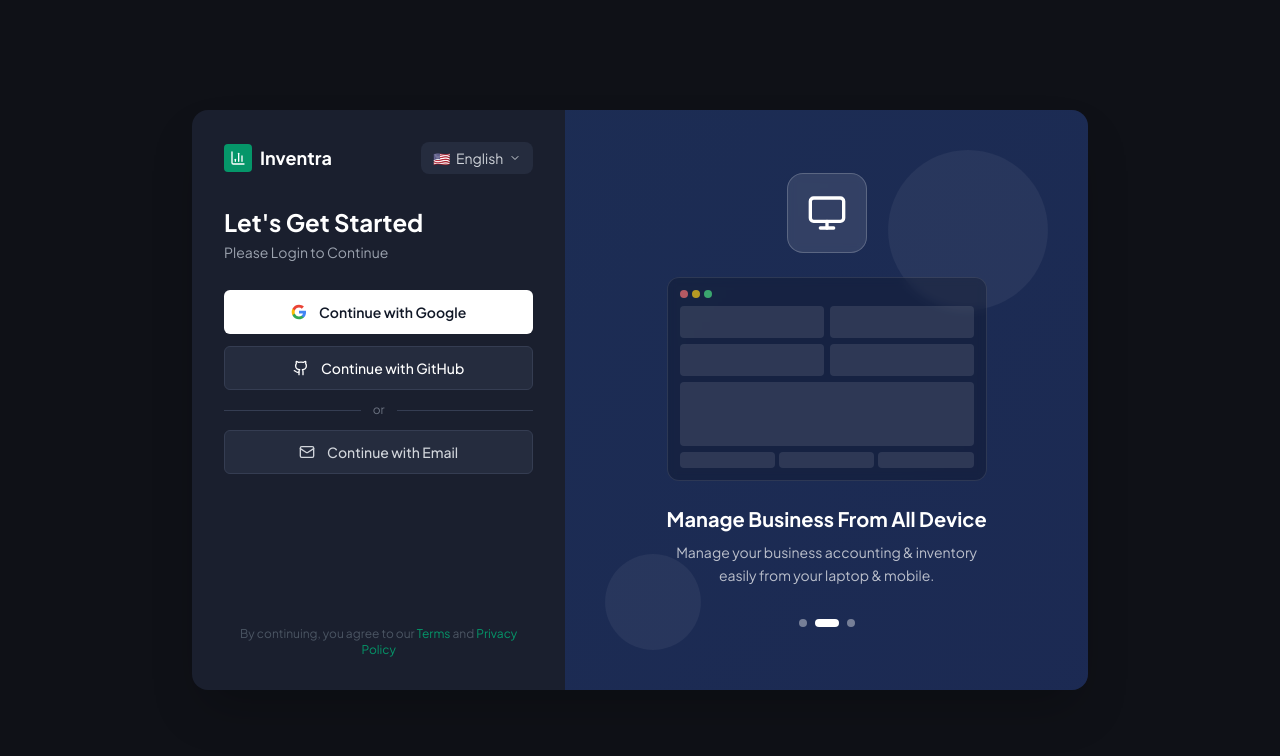
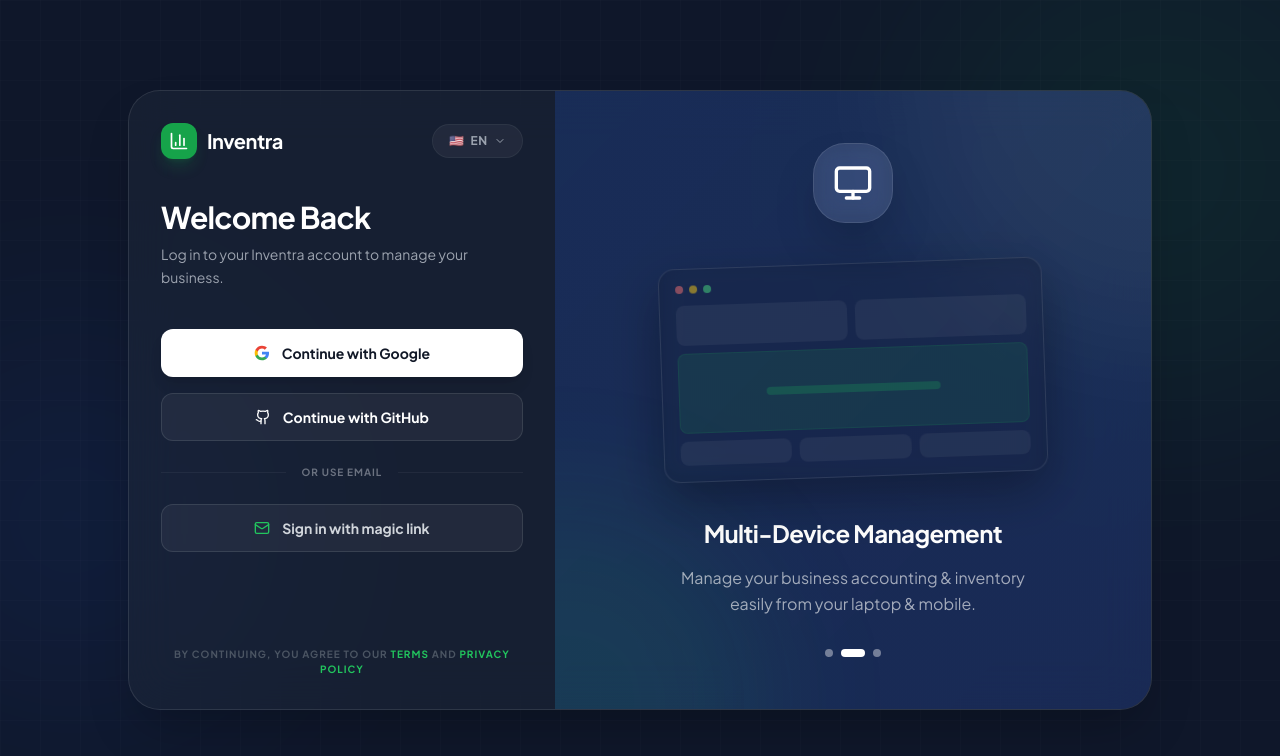
Before and after one commit to milan-thapa/Inventra, a Next.js app: page /login in a window 1280 px wide. Shown: the top 756 px of the page. Built offline with nearby package versions, Linux system fonts and the light colour scheme.

Commit message:
feat: enhance login page UI with professional dark theme and animations

```diff
--- a/src/app/(auth)/login/page.tsx
+++ b/src/app/(auth)/login/page.tsx
@@ -21,11 +21,11 @@ const CAROUSEL_SLIDES = [
     icon: BarChart3,
     title: "Insightful Business Reports",
     description: "Make better business decisions with your business performance report.",
-    color: "from-emerald-600/20 to-emerald-900/40",
+    color: "from-brand-600/20 to-brand-900/40",
   },
   {
     icon: Monitor,
-    title: "Manage Business From All Device",
+    title: "Multi-Device Management",
     description: "Manage your business accounting & inventory easily from your laptop & mobile.",
     color: "from-blue-600/20 to-blue-900/40",
   },
@@ -115,30 +115,37 @@ function LoginContent() {
   const SlideIcon = slide.icon;
 
   return (
-    <div className="min-h-screen flex items-center justify-center p-4">
-      <div className="w-full max-w-4xl bg-[#1a1f2e] rounded-2xl overflow-hidden shadow-2xl flex min-h-[580px]">
+    <div className="min-h-screen flex items-center justify-center p-4 bg-[#0f172a] relative overflow-hidden">
+      {/* Background patterns */}
+      <div className="absolute inset-0 bg-[linear-gradient(to_right,#ffffff03_1px,transparent_1px),linear-gradient(to_bottom,#ffffff03_1px,transparent_1px)] bg-[size:40px_40px]" />
+      <div className="absolute top-0 left-1/2 -translate-x-1/2 w-full h-full max-w-7xl pointer-events-none">
+        <div className="absolute top-[-10%] right-[-10%] w-[500px] h-[500px] bg-brand-600 rounded-full blur-[120px] opacity-10" />
+        <div className="absolute bottom-[10%] left-[-10%] w-[400px] h-[400px] bg-blue-600 rounded-full blur-[120px] opacity-10" />
+      </div>
+
+      <div className="w-full max-w-5xl bg-[#1e293b]/50 backdrop-blur-xl rounded-[2rem] overflow-hidden border border-white/10 shadow-2xl flex min-h-[620px] relative z-10">
 
         {/* ── LEFT: Login Form ─────────────────────────────── */}
         <div className="w-full md:w-5/12 p-8 flex flex-col">
 
           {/* Header */}
-          <div className="flex items-center justify-between mb-8">
-            <div className="flex items-center gap-2">
-              <div className="w-7 h-7 bg-emerald-600 rounded flex items-center justify-center">
-                <BarChart3 className="w-4 h-4 text-white" />
+          <div className="flex items-center justify-between mb-10">
+            <div className="flex items-center gap-2.5">
+              <div className="w-9 h-9 bg-brand-600 rounded-xl flex items-center justify-center shadow-lg shadow-brand-600/20">
+                <BarChart3 className="w-5 h-5 text-white" />
               </div>
-              <span className="font-bold text-white text-lg">{APP_NAME}</span>
+              <span className="font-bold text-white text-xl tracking-tight">{APP_NAME}</span>
             </div>
 
             {/* Language Switcher */}
             <div className="relative">
               <button
                 onClick={() => setShowLangMenu(!showLangMenu)}
-                className="flex items-center gap-1.5 text-sm text-gray-300 hover:text-white bg-[#252c3e] px-3 py-1.5 rounded-lg transition-colors"
+                className="flex items-center gap-1.5 text-xs font-bold uppercase tracking-wider text-gray-400 hover:text-white bg-white/5 hover:bg-white/10 px-4 py-2 rounded-full transition-all border border-white/5"
               >
                 <span>{currentLang.flag}</span>
-                <span>{currentLang.label}</span>
-                <ChevronRight className="w-3 h-3 rotate-90" />
+                <span>{currentLang.code}</span>
+                <ChevronRight className={`w-3 h-3 transition-transform ${showLangMenu ? "rotate-[-90deg]" : "rotate-90"}`} />
               </button>
 
               {showLangMenu && (
@@ -195,18 +202,20 @@ function LoginContent() {
                   initial={{ opacity: 0, y: 16 }}
                   animate={{ opacity: 1, y: 0 }}
                 >
-                  <h2 className="text-2xl font-bold text-white mb-1">Let&apos;s Get Started</h2>
-                  <p className="text-gray-400 text-sm mb-7">
-                    {lang === "en" ? "Please Login to Continue" : "जारी राख्न लगइन गर्नुहोस्"}
+                  <h2 className="text-3xl font-bold text-white mb-2 tracking-tight">Welcome Back</h2>
+                  <p className="text-gray-400 text-sm mb-10 leading-relaxed">
+                    {lang === "en"
+                      ? "Log in to your Inventra account to manage your business."
+                      : "तपाईंको व्यवसाय व्यवस्थापन गर्न इन्भेन्ट्रा खातामा लगइन गर्नुहोस्।"}
                   </p>
 
                   {/* OAuth Buttons */}
                   {!isEmailMode && (
-                    <div className="space-y-3">
+                    <div className="space-y-4">
                       <Button
                         onClick={() => handleOAuth("google")}
                         disabled={!!loading}
-                        className="w-full bg-white hover:bg-gray-100 text-gray-900 font-semibold h-11 gap-3"
+                        className="w-full bg-white hover:bg-gray-100 text-gray-900 font-bold h-12 gap-3 rounded-xl transition-all shadow-lg hover:shadow-white/5 active:scale-[0.98]"
                       >
                         {loading === "google" ? (
                           <Loader2 className="w-4 h-4 animate-spin" />
@@ -225,7 +234,7 @@ function LoginContent() {
                         onClick={() => handleOAuth("github")}
                         disabled={!!loading}
                         variant="outline"
-                        className="w-full border-[#353d52] bg-[#252c3e] hover:bg-[#2e3650] text-white h-11 gap-3"
+                        className="w-full border-white/10 bg-white/5 hover:bg-white/10 text-white font-bold h-12 gap-3 rounded-xl transition-all active:scale-[0.98]"
                       >
                         {loading === "github" ? (
                           <Loader2 className="w-4 h-4 animate-spin" />
@@ -235,19 +244,19 @@ function LoginContent() {
                         Continue with GitHub
                       </Button>
 
-                      <div className="flex items-center gap-3 my-4">
-                        <div className="flex-1 h-px bg-[#353d52]" />
-                        <span className="text-xs text-gray-500">or</span>
-                        <div className="flex-1 h-px bg-[#353d52]" />
+                      <div className="flex items-center gap-4 py-2">
+                        <div className="flex-1 h-px bg-white/5" />
+                        <span className="text-[10px] font-bold uppercase tracking-widest text-gray-500">or use email</span>
+                        <div className="flex-1 h-px bg-white/5" />
                       </div>
 
                       <Button
                         variant="outline"
                         onClick={() => setIsEmailMode(true)}
-                        className="w-full border-[#353d52] bg-[#252c3e] hover:bg-[#2e3650] text-gray-300 h-11 gap-3"
+                        className="w-full border-white/10 bg-white/5 hover:bg-white/10 text-gray-300 font-bold h-12 gap-3 rounded-xl transition-all active:scale-[0.98]"
                       >
-                        <Mail className="w-4 h-4" />
-                        Continue with Email
+                        <Mail className="w-4 h-4 text-brand-500" />
+                        Sign in with magic link
                       </Button>
                     </div>
                   )}
@@ -261,7 +270,7 @@ function LoginContent() {
                       className="space-y-4"
                     >
                       <div>
-                        <Label htmlFor="email" className="text-gray-300 text-sm mb-1.5 block">
+                        <Label htmlFor="email" className="text-gray-400 text-xs font-bold uppercase tracking-widest mb-2 block">
                           Email Address
                         </Label>
                         <Input
@@ -270,7 +279,7 @@ function LoginContent() {
                           placeholder="you@example.com"
                           value={email}
                           onChange={(e) => setEmail(e.target.value)}
-                          className="bg-[#252c3e] border-[#353d52] text-white placeholder:text-gray-500 h-11 focus:border-emerald-500 focus:ring-emerald-500/20"
+                          className="bg-white/5 border-white/10 text-white placeholder:text-gray-600 h-12 rounded-xl focus:border-brand-500 focus:ring-brand-500/20 transition-all"
                           required
                         />
                       </div>
@@ -278,7 +287,7 @@ function LoginContent() {
                       <Button
                         type="submit"
                         disabled={!!loading || !email}
-                        className="w-full bg-emerald-600 hover:bg-emerald-700 text-white h-11 font-semibold"
+                        className="w-full bg-brand-600 hover:bg-brand-700 text-white h-12 font-bold rounded-xl shadow-lg shadow-brand-600/20 active:scale-[0.98] transition-all"
                       >
                         {loading === "email" ? (
                           <><Loader2 className="w-4 h-4 animate-spin mr-2" /> Sending...</>
@@ -290,7 +299,7 @@ function LoginContent() {
                       <button
                         type="button"
                         onClick={() => setIsEmailMode(false)}
-                        className="w-full text-center text-sm text-gray-400 hover:text-gray-300 transition-colors pt-1"
+                        className="w-full text-center text-sm font-medium text-gray-500 hover:text-gray-300 transition-colors pt-2"
                       >
                         ← Back to other options
                       </button>
@@ -301,59 +310,58 @@ function LoginContent() {
             </AnimatePresence>
           </div>
 
-          <p className="text-xs text-gray-600 text-center mt-4">
+          <p className="text-[10px] font-bold uppercase tracking-widest text-gray-600 text-center mt-6">
             By continuing, you agree to our{" "}
-            <a href="/terms" className="text-emerald-600 hover:underline">Terms</a>
+            <a href="/terms" className="text-brand-500 hover:text-brand-400">Terms</a>
             {" "}and{" "}
-            <a href="/privacy" className="text-emerald-600 hover:underline">Privacy Policy</a>
+            <a href="/privacy" className="text-brand-500 hover:text-brand-400">Privacy Policy</a>
           </p>
         </div>
 
         {/* ── RIGHT: Carousel ───────────────────────────────── */}
-        <div className={`hidden md:flex md:w-7/12 bg-gradient-to-br ${slide.color} flex-col items-center justify-center p-10 relative overflow-hidden`}>
+        <div className={`hidden md:flex md:w-7/12 bg-gradient-to-br ${slide.color} flex-col items-center justify-center p-12 relative overflow-hidden`}>
 
-          {/* Background decoration */}
-          <div className="absolute inset-0 opacity-5">
-            <div className="absolute top-10 right-10 w-40 h-40 rounded-full bg-white" />
-            <div className="absolute bottom-10 left-10 w-24 h-24 rounded-full bg-white" />
-          </div>
+          {/* Decorative background circle */}
+          <div className="absolute top-0 right-0 w-[500px] h-[500px] bg-white/5 rounded-full blur-3xl -mr-64 -mt-64" />
+          <div className="absolute bottom-0 left-0 w-[400px] h-[400px] bg-brand-500/10 rounded-full blur-3xl -ml-48 -mb-48" />
 
           <AnimatePresence mode="wait">
             <motion.div
               key={currentSlide}
-              initial={{ opacity: 0, x: 30 }}
-              animate={{ opacity: 1, x: 0 }}
-              exit={{ opacity: 0, x: -30 }}
-              transition={{ duration: 0.4 }}
-              className="text-center relative z-10"
+              initial={{ opacity: 0, scale: 0.95, y: 20 }}
+              animate={{ opacity: 1, scale: 1, y: 0 }}
+              exit={{ opacity: 0, scale: 1.05, y: -20 }}
+              transition={{ duration: 0.5, ease: "circOut" }}
+              className="text-center relative z-10 w-full max-w-sm"
             >
               {/* Icon */}
-              <div className="w-20 h-20 bg-white/10 backdrop-blur-sm rounded-2xl flex items-center justify-center mx-auto mb-6 border border-white/20">
+              <div className="w-20 h-20 bg-white/10 backdrop-blur-md rounded-[2rem] flex items-center justify-center mx-auto mb-10 border border-white/10 shadow-2xl">
                 <SlideIcon className="w-10 h-10 text-white" />
               </div>
 
-              {/* Dashboard mockup */}
-              <div className="bg-black/20 backdrop-blur-sm rounded-xl p-3 mb-6 border border-white/10 mx-auto max-w-xs">
-                <div className="flex gap-1 mb-2">
-                  <div className="w-2 h-2 rounded-full bg-red-400/70" />
-                  <div className="w-2 h-2 rounded-full bg-yellow-400/70" />
-                  <div className="w-2 h-2 rounded-full bg-green-400/70" />
+              {/* Enhanced Dashboard mockup */}
+              <div className="bg-slate-900/40 backdrop-blur-md rounded-2xl p-4 mb-10 border border-white/10 shadow-[0_20px_50px_rgba(0,0,0,0.3)] transform -rotate-2">
+                <div className="flex gap-1.5 mb-3">
+                  <div className="w-2 h-2 rounded-full bg-red-400/50" />
+                  <div className="w-2 h-2 rounded-full bg-yellow-400/50" />
+                  <div className="w-2 h-2 rounded-full bg-green-400/50" />
                 </div>
-                <div className="grid grid-cols-2 gap-1.5 mb-1.5">
-                  {[...Array(4)].map((_, i) => (
-                    <div key={i} className="h-8 rounded bg-white/10" />
-                  ))}
+                <div className="grid grid-cols-2 gap-2 mb-2">
+                  <div className="h-10 rounded-lg bg-white/5" />
+                  <div className="h-10 rounded-lg bg-white/5" />
                 </div>
-                <div className="h-16 rounded bg-white/10 mb-1.5" />
-                <div className="grid grid-cols-3 gap-1">
+                <div className="h-20 rounded-lg bg-brand-500/10 border border-brand-500/10 mb-2 flex items-center justify-center">
+                   <div className="w-1/2 h-2 bg-brand-500/20 rounded-full" />
+                </div>
+                <div className="grid grid-cols-3 gap-2">
                   {[...Array(3)].map((_, i) => (
-                    <div key={i} className="h-4 rounded bg-white/10" />
+                    <div key={i} className="h-6 rounded-lg bg-white/5" />
                   ))}
                 </div>
               </div>
 
-              <h3 className="text-xl font-bold text-white mb-2">{slide.title}</h3>
-              <p className="text-white/70 text-sm leading-relaxed max-w-xs mx-auto">
+              <h3 className="text-2xl font-bold text-white mb-4 tracking-tight">{slide.title}</h3>
+              <p className="text-white/60 text-base leading-relaxed">
                 {slide.description}
               </p>
             </motion.div>
```
